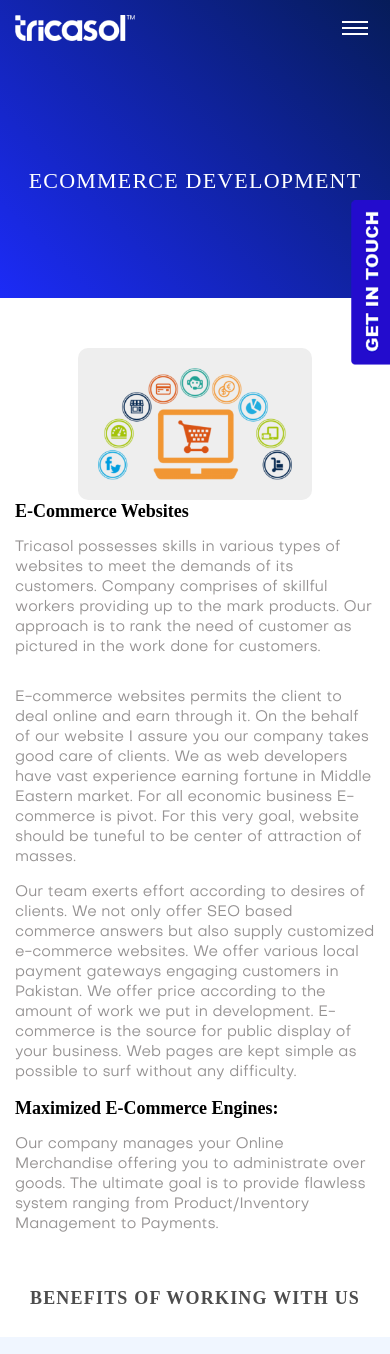
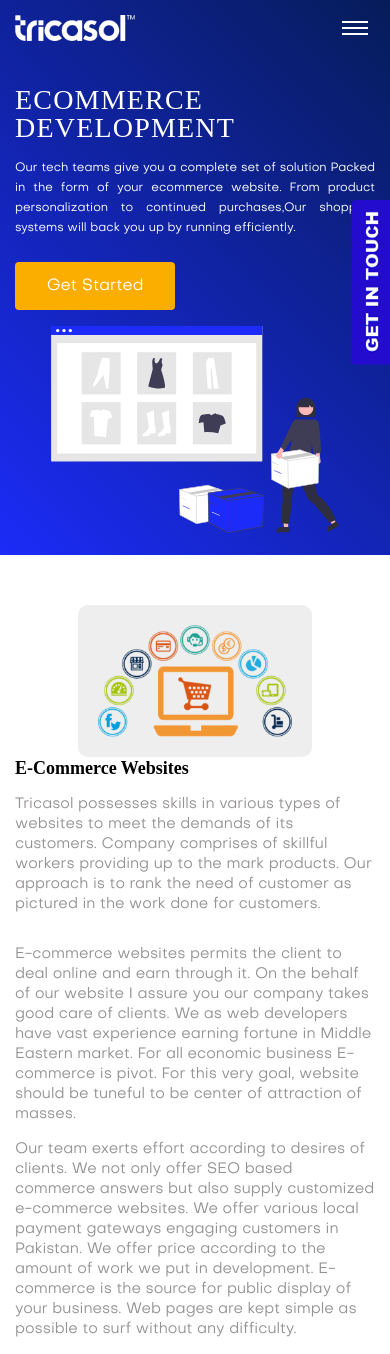
Before and after one commit to tawakalchishti/tricasol, a PHP site: page /ecommerce-development.php in a window 390 px wide. Shown: the top 1354 px of the page. Run offline with PHP 8.4, Linux system fonts and the light colour scheme; some libraries are stand-ins or nearby versions; some web fonts are replaced.

Commit message:
E-commerce development banner

```diff
--- a/css/qasim.css
+++ b/css/qasim.css
@@ -631,6 +631,12 @@ display: block !important;width: auto !important;height: auto;
         .dedicated-banner-img {
             margin-top: 1.5rem;
         }
+        /* Tawakal start */
+        .ecom-banner-image {
+            width:55%;
+            margin-top: 1rem;
+        }
+
 }
 @media (min-width: 320px) and (max-width: 479px) {
     .shared-hosting-text {
@@ -669,6 +675,22 @@ display: block !important;width: auto !important;height: auto;
     .vps-heading {
         margin-bottom: 16px;
     }
+    /* Tawakal start */
+
+    .ecom-heading {
+        margin-bottom: 1rem !important;
+        font-size: 18px !important;
+
+    }
+    .ecom-p {
+        font-size: 12px;
+    }
+    .ecom-banner-image {
+        margin-top: 1rem;
+        width: 80% !important;
+
+    }
+
 }
 /* MY MEDIA QUERY END  */
 
@@ -839,10 +861,6 @@ display: block !important;width: auto !important;height: auto;
 
 /* TAWAKAL media Query */
 
-@media (min-width: 320px) and (max-width: 479px) {
-
-
-}
 /* TAWAKAL media Query End*/
 
 
@@ -1033,4 +1051,21 @@ button,input,optgroup,select,textarea{
     font-weight: 600;
 }
 
+/* E-comerece devlopment */
+.ecom-section {
+    padding: 70px 0 0px !important;
+}
+
+.ecom-p {
+    color: white;
+    text-align: justify;
+    word-wrap: break-word;
+
+
+}
+.ecom-heading {
+    margin-bottom: 15px;
+    font-size: 28px !important;
+}
+
 /* TAWAKAL css ends */
--- a/ecommerce-development.php
+++ b/ecommerce-development.php
@@ -7,13 +7,30 @@
   include('header.php');
 
 ?>
-<section class="inner-page-banner overflow-hidden position-relative m-auto">
+<section class="inner-page-banner ecom-section overflow-hidden position-relative m-auto">
     <div class="container">
         <div class="row align-items-center">
-            <div class="col-md-12">
-                <div class="visual-content">
-                    <h2 class="text-uppercase">eCommerce Development</h2>
-                    <!-- <span class="d-block text-white mb-3">Web Hosting Plans</span> -->
+            <!-- <div class="col-md-12">
+                <div class="visual-content ">
+                    <h2 class="text-uppercase">eCommerce Development </h2>
+                    <span class="d-block text-white mb-3">Web Hosting Plans</span>
+                </div>
+                <div class="col-md-6 col-lg-6">
+                    <img class="img-fluid mx-auto ebanner-image" src="images/development/e-com-dev-banner.svg">
+                </div> -->
+                <div class="col-md-6 col-lg-6">
+                    <div class="">
+                        <h3 class="text-uppercase ecom-heading" >eCommerce Development </h3>
+                        <p class="text-white ecom-p" >Our tech teams give you a complete set of solution Packed in the form of your ecommerce website.
+                            From product personalization to continued purchases,Our shopping systems will back you up by running efficiently.</p>
+                        <a href="">
+                            <button class="btn mt-4 getstarted-btn ecom-banner-btn">Get Started</button>
+                        </a>
+                        <!-- <span class="d-block text-white mb-3">Web Hosting Plans</span> -->
+                    </div>
+                </div>
+                <div class="col-md-6 col-lg-6">
+                    <img class="img-fluid mx-auto ecom-banner-image"  width="75%" src="images/development/ecom-dev-banner.svg">
                 </div>
                 <div class="btn-scroll-down">
                     <a href="javascript:void(0);" data-bind="scrollTo" data-target="#btn-scroll-down">
@@ -179,7 +196,7 @@
                         control feature. Also providing horizon of wordpress themes to create store front</p>
                 </div>
                 <div class="col-md-4">
-                    <img class="img-center ts-bg-img" src="images/development/woocommerce-development.png">
+                    <img class="img-center ts-bg-img " src="images/development/ecomerce.gif">
                 </div>
             </div>
             <div class="row vertical-center pb-25">
--- a/header.php
+++ b/header.php
@@ -39,6 +39,10 @@
 
     <!-- Qasim CSS -->
     <link rel="stylesheet" href="css/qasim.css">
+
+    <!-- AOS library for scrolling effects   -->
+    <!-- <link href="https://unpkg.com/aos@2.3.1/dist/aos.css" rel="stylesheet"> -->
+
 
 </head>
 
```
Also changed, not shown: footer.php (+12 -0 lines), images/development/ecom-dev-banner.svg (added), images/development/ecomerce.gif (added), js/custom.js (line endings or trailing spaces), test.html (deleted).
